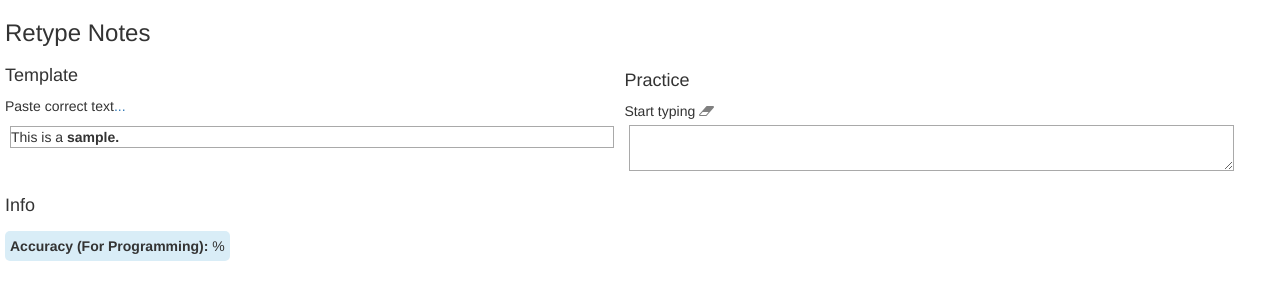
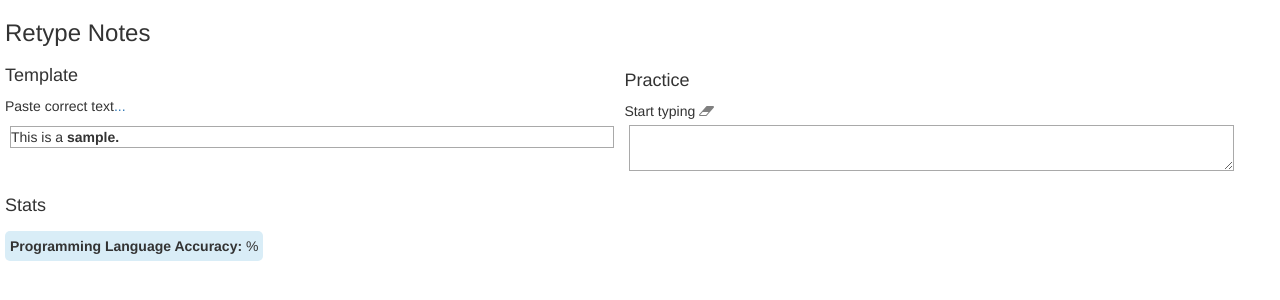
Before and after one commit to Siphon880gh/brain-notes-engine, a PHP site: page / in a window 1280 px wide. Shown: the top 300 px of the page. Run offline with PHP 8.4, Linux system fonts and the light colour scheme; some libraries are stand-ins or nearby versions.

Commit message:
More descriptive stats

```diff
--- a/index.php
+++ b/index.php
@@ -80,10 +80,10 @@
           <!-- <div style="float:left; width:100%; height:20px;"></div> -->
 
           <div style="clear:both"></div>
-          <h4>Info</h4>
+          <h4>Stats</h4>
 
           <div class="bg-info" style="padding:5px; border-radius:5px; display:inline-block; margin-top:5px; text-align:left; margin-bottom:10px;">
-              <span style="font-weight:bold;">Accuracy (For Programming): </span><span id="diff"></span>
+              <span style="font-weight:bold;">Programming Language Accuracy: </span><span id="diff"></span>
           </div>
 
           <!-- <div class="spacer"></div> -->
```
